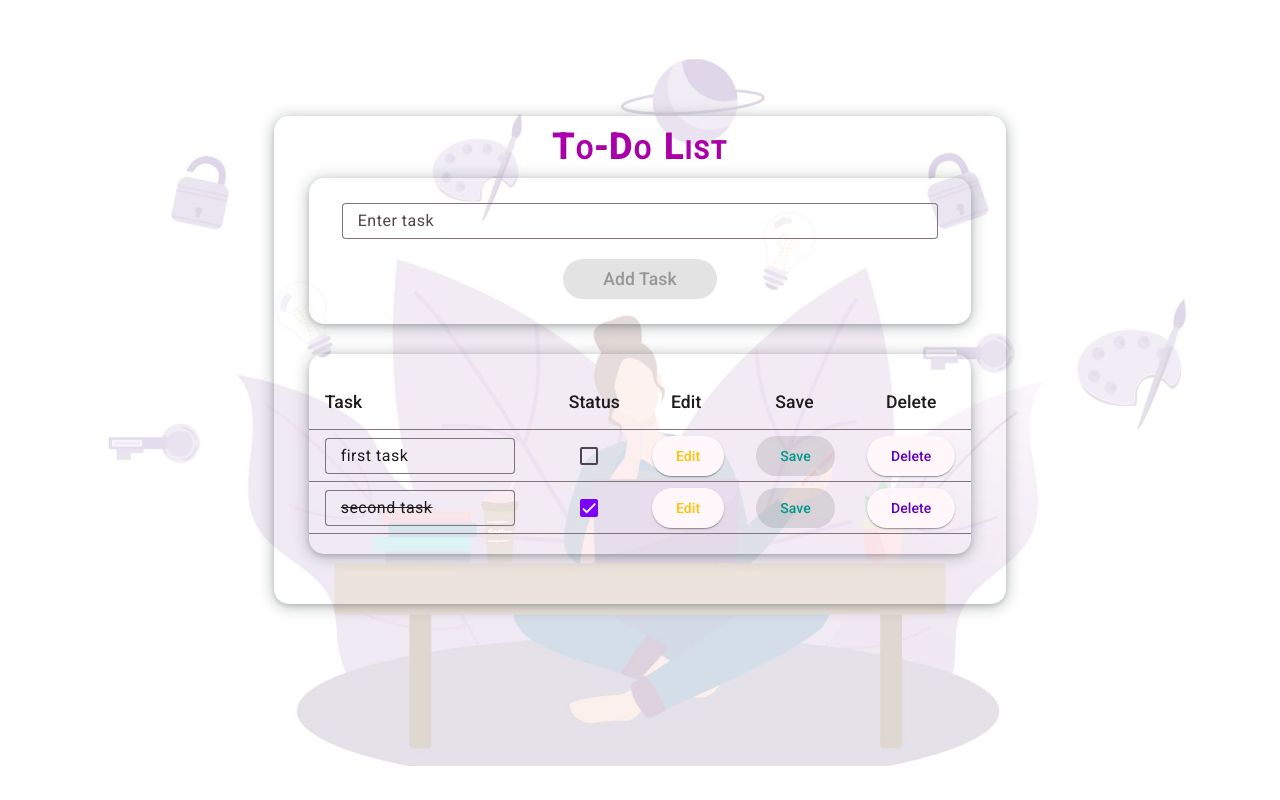
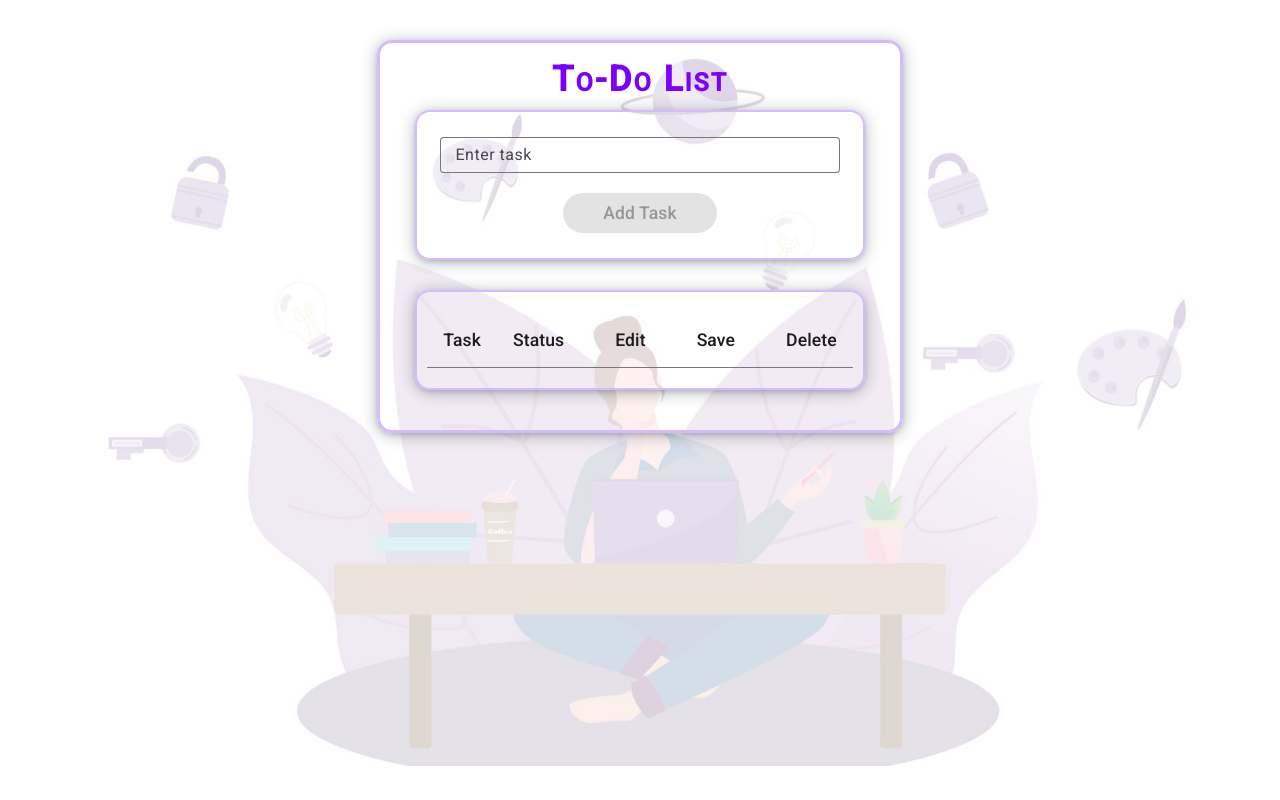
Before and after one commit to kseniia-chepur/todo-app-angular, an Angular app: page / in a window 1280 px wide. Built offline with nearby package versions, Linux system fonts and the light colour scheme.

Commit message:
add task interface, implement storing data to localStorage

```diff
--- /dev/null
+++ b/src/app/app.routes.ts
@@ -0,0 +1,3 @@
+import { Routes } from '@angular/router';
+
+export const routes: Routes = [];
--- /dev/null
+++ b/src/app/interface/task.ts
@@ -0,0 +1,5 @@
+export interface Task {
+  description: string;
+  isCompleted: boolean;
+  isEditable: boolean;
+}
--- a/src/app/todolist/todolist.component.scss
+++ b/src/app/todolist/todolist.component.scss
@@ -10,9 +10,10 @@
 
 .container {
   margin: 5vh auto;
-  padding: 10px 35px 50px;
+  padding: 15px 35px 40px;
   box-shadow: $box-shadow;
   border-radius: $border-r;
+  border: 3px solid mat.get-theme-color(styles.$default-theme, primary, 80);
 }
 
 .title {
@@ -32,6 +33,7 @@
   box-shadow: $box-shadow;
   border-radius:  $border-r;
   padding-block: 25px;
+  border: 2px solid mat.get-theme-color(styles.$default-theme, primary, 80);
 
   &-field {
     width: 90%;
@@ -51,7 +53,8 @@
   background: transparent;
   box-shadow: $box-shadow;
   border-radius: $border-r;
-  padding-block: 20px;
+  padding: 20px 10px;
+  border: 2px solid mat.get-theme-color(styles.$default-theme, primary, 80);
 }
 
 .mat-mdc-form-field-input-control.completed {
@@ -84,5 +87,5 @@
 }
 
 .mat-mdc-raised-button.delete-button {
-  color: mat.get-theme-color(styles.$default-theme, tertiary, 30);
+  color: mat.get-theme-color(styles.$default-theme, primary, 30);
 }
--- a/src/app/todolist/todolist.component.ts
+++ b/src/app/todolist/todolist.component.ts
@@ -1,55 +1,90 @@
 import { CommonModule } from '@angular/common';
-import { Component } from '@angular/core';
+import { Component, OnInit } from '@angular/core';
 import { FormsModule, NgForm } from '@angular/forms';
 import { MatTableDataSource, MatTableModule } from '@angular/material/table';
-import {MatCheckboxModule} from '@angular/material/checkbox';
+import { MatCheckboxModule } from '@angular/material/checkbox';
 import { MatFormFieldModule } from '@angular/material/form-field';
 import { MatInputModule } from '@angular/material/input';
-import {MatButtonModule} from '@angular/material/button';
+import { MatButtonModule } from '@angular/material/button';
+import { Task } from '../interface/task';
 
 @Component({
   selector: 'app-todolist',
   standalone: true,
-  imports: [CommonModule, MatTableModule, MatCheckboxModule, MatFormFieldModule, MatInputModule, MatButtonModule, FormsModule],
+  imports: [
+    CommonModule,
+    MatTableModule,
+    MatCheckboxModule,
+    MatFormFieldModule,
+    MatInputModule,
+    MatButtonModule,
+    FormsModule,
+  ],
   templateUrl: './todolist.component.html',
   styleUrl: './todolist.component.scss',
 })
-export class TodolistComponent {
-  tasks = [
-    { description: 'first task', isCompleted: false, isEditable: false },
-    { description: 'second task', isCompleted: true, isEditable: false },
+export class TodolistComponent implements OnInit {
+  tasks: Task[] = [];
+  displayedColumns: string[] = [
+    'description',
+    'isCompleted',
+    'Edit',
+    'Save',
+    'Delete',
   ];
+  dataSource: MatTableDataSource<Task>;
 
-  displayedColumns: string[] = ['description', 'isCompleted', 'Edit', 'Save', 'Delete'];
-  dataSource = new MatTableDataSource(this.tasks);
+  ngOnInit(): void {
+    this.getFromLocalStorage();
+    this.dataSource = new MatTableDataSource(this.tasks);
+  }
+
+  getFromLocalStorage() {
+    const tasksFromLocalStorage = localStorage.getItem('tasks');
+    if (tasksFromLocalStorage) {
+      this.tasks = JSON.parse(tasksFromLocalStorage);
+    }
+  }
+
+  storeInLocalStorage() {
+    localStorage.setItem('tasks', JSON.stringify(this.tasks));
+  }
 
   handleSubmit(form: NgForm) {
-     this.tasks.push({
+    this.tasks.push({
       description: form.controls['task'].value,
       isCompleted: false,
       isEditable: false,
     });
 
-     this.dataSource._updateChangeSubscription();
+    this.dataSource._updateChangeSubscription();
+    this.storeInLocalStorage();
 
     form.reset();
   }
 
-  handleDelete(index: number) {
-    this.tasks.splice(index, 1);
-    this.dataSource._updateChangeSubscription();
-  }
-
   handleStatusChange(index: number, status: boolean) {
     this.tasks[index].isCompleted = status;
+
+    this.storeInLocalStorage();
   }
 
   handleEdit(index: number) {
     this.tasks[index].isEditable = true;
+
+    this.storeInLocalStorage();
   }
 
   handleSave(index: number) {
     this.tasks[index].isEditable = false;
+
+    this.storeInLocalStorage();
+  }
+
+  handleDelete(index: number) {
+    this.tasks.splice(index, 1);
+
     this.dataSource._updateChangeSubscription();
+    this.storeInLocalStorage();
   }
 }
--- a/src/styles.scss
+++ b/src/styles.scss
@@ -4,8 +4,8 @@ $default-theme: mat.define-theme(
   (
     color: (
       theme-type: light,
-      primary: mat.$magenta-palette,
-      tertiary: mat.$violet-palette,
+      primary: mat.$violet-palette,
+      tertiary: mat.$magenta-palette,
     ),
     density: (
       scale: 0,
@@ -20,7 +20,6 @@ $compact-theme: mat.define-theme(
     ),
   )
 );
-
 
 * {
   margin: 0;
@@ -42,7 +41,6 @@ body {
   background-size: cover;
   display: flex;
   justify-content: center;
-  align-items: center;
 }
 
 :root {
--- a/tsconfig.json
+++ b/tsconfig.json
@@ -15,6 +15,7 @@
     "experimentalDecorators": true,
     "moduleResolution": "bundler",
     "importHelpers": true,
+    "strictPropertyInitialization": false,
     "target": "ES2022",
     "module": "ES2022"
   },
```
